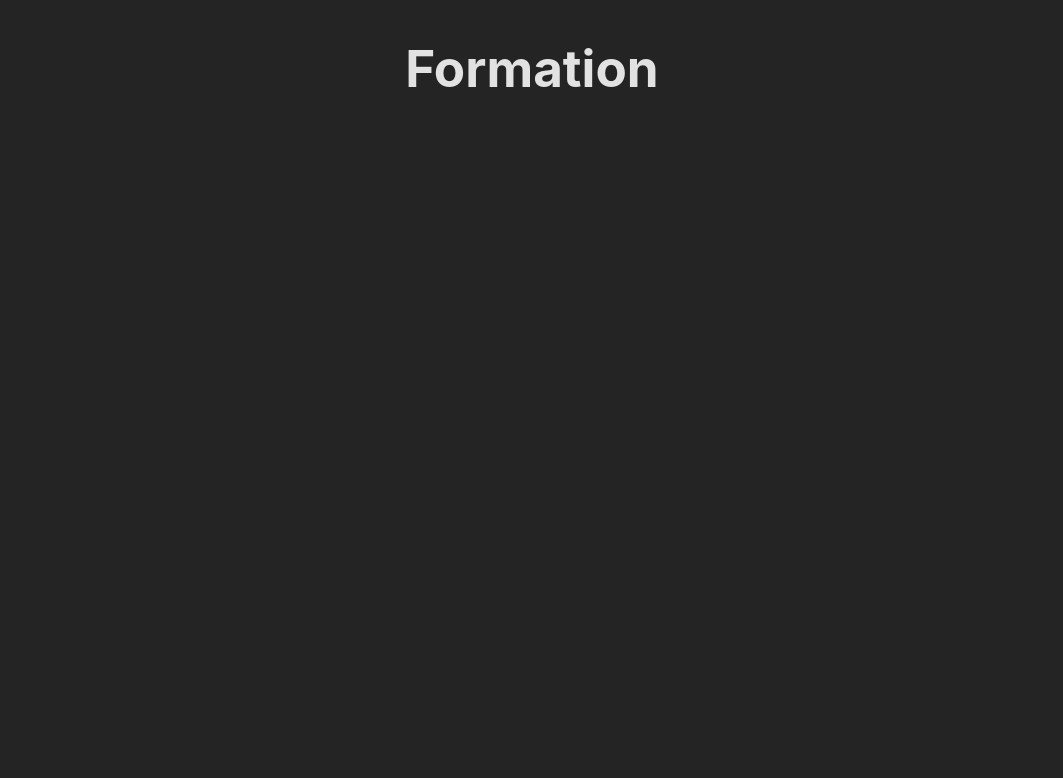
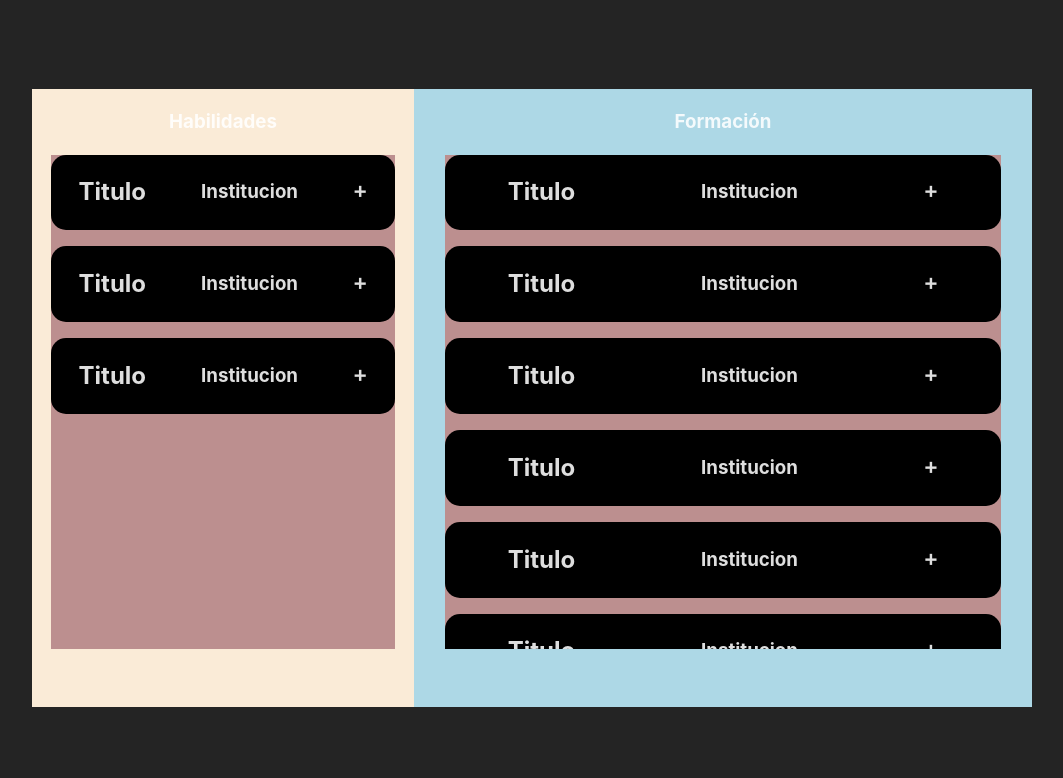
Before and after one commit to k20013/Personal-portfolio, a React (Vite) app: page / in a window 1280 px wide. Shown: the part 2402-3180 px from the top of the page, without its empty margins (108-1171 px from the left). Built offline with nearby package versions, Linux system fonts and the light colour scheme; a web font is replaced by a local one.

Commit message:
Layout de la sección de formación.

```diff
--- a/src/views/formation/formation.jsx
+++ b/src/views/formation/formation.jsx
@@ -1,10 +1,82 @@
 import styles from './formation.module.css';
 
-const Formation = () => {
+const Formation = ({ idiom }) => {
 
     return(
-        <section className={styles.formationContainer}>
-            <h1>Formation</h1>
+        <section className={styles.formationSection}>
+
+            <div className={styles.formationContainer}>
+                <div className={styles.skillsContainer}>
+                    <h3>{ idiom === "ESP" ? "Habilidades" : "Skills" }</h3>
+
+                    <div className={styles.filesContainer}>
+
+                        <article>
+                            <h2>Titulo</h2>
+                            <h3>Institucion</h3>
+                            <span>+</span>
+                        </article>
+                        <article>
+                            <h2>Titulo</h2>
+                            <h3>Institucion</h3>
+                            <span>+</span>
+                        </article>
+                        <article>
+                            <h2>Titulo</h2>
+                            <h3>Institucion</h3>
+                            <span>+</span>
+                        </article>
+
+                    </div>
+
+                </div>
+
+                <div className={styles.techFormation}>
+                    <h3>{ idiom === "ESP" ? "Formación" : "Formation" }</h3>
+
+                    <div className={styles.filesContainer}>
+
+                    <article>
+                            <h2>Titulo</h2>
+                            <h3>Institucion</h3>
+                            <span>+</span>
+                        </article>
+                        <article>
+                            <h2>Titulo</h2>
+                            <h3>Institucion</h3>
+                            <span>+</span>
+                        </article>
+                        <article>
+                            <h2>Titulo</h2>
+                            <h3>Institucion</h3>
+                            <span>+</span>
+                        </article>
+                        <article>
+                            <h2>Titulo</h2>
+                            <h3>Institucion</h3>
+                            <span>+</span>
+                        </article>
+                        <article>
+                            <h2>Titulo</h2>
+                            <h3>Institucion</h3>
+                            <span>+</span>
+                        </article>
+                        <article>
+                            <h2>Titulo</h2>
+                            <h3>Institucion</h3>
+                            <span>+</span>
+                        </article>
+                        <article>
+                            <h2>Titulo</h2>
+                            <h3>Institucion</h3>
+                            <span>+</span>
+                        </article>
+
+                    </div>
+
+                </div>
+            </div>
+
         </section>
     )
 }
--- a/src/views/formation/formation.module.css
+++ b/src/views/formation/formation.module.css
@@ -1,4 +1,39 @@
+.formationSection {
+    width: 100%;
+    height: 100vh;
+    display: flex;
+    justify-content: center;
+    align-items: center;
+}
 .formationContainer {
-    width: 100%;
-    height: 95vh;
+    background-color: darkgrey;
+    height: 618px;
+    width: min(100%, 1000px);
+    display: flex;
+    flex-wrap: wrap;
+} .formationContainer > div {
+    height: 100%;
+
 }
+.skillsContainer {
+    background-color: antiquewhite;
+    width: min(100%, 382px);
+}
+.techFormation {
+    background-color: lightblue;
+    width: min(100%, 618px);
+}
+.filesContainer {
+    background-color: rosybrown;
+    width: 90%;
+    height: 80%;
+    margin: 0 5% 0 5%;
+    overflow-y: scroll;
+} .filesContainer > article {
+    background-color: black;
+    display: flex;
+    align-items: center;
+    justify-content: space-around;
+    margin: 0 0 1rem 0;
+    border-radius: 15px;
+}
```
